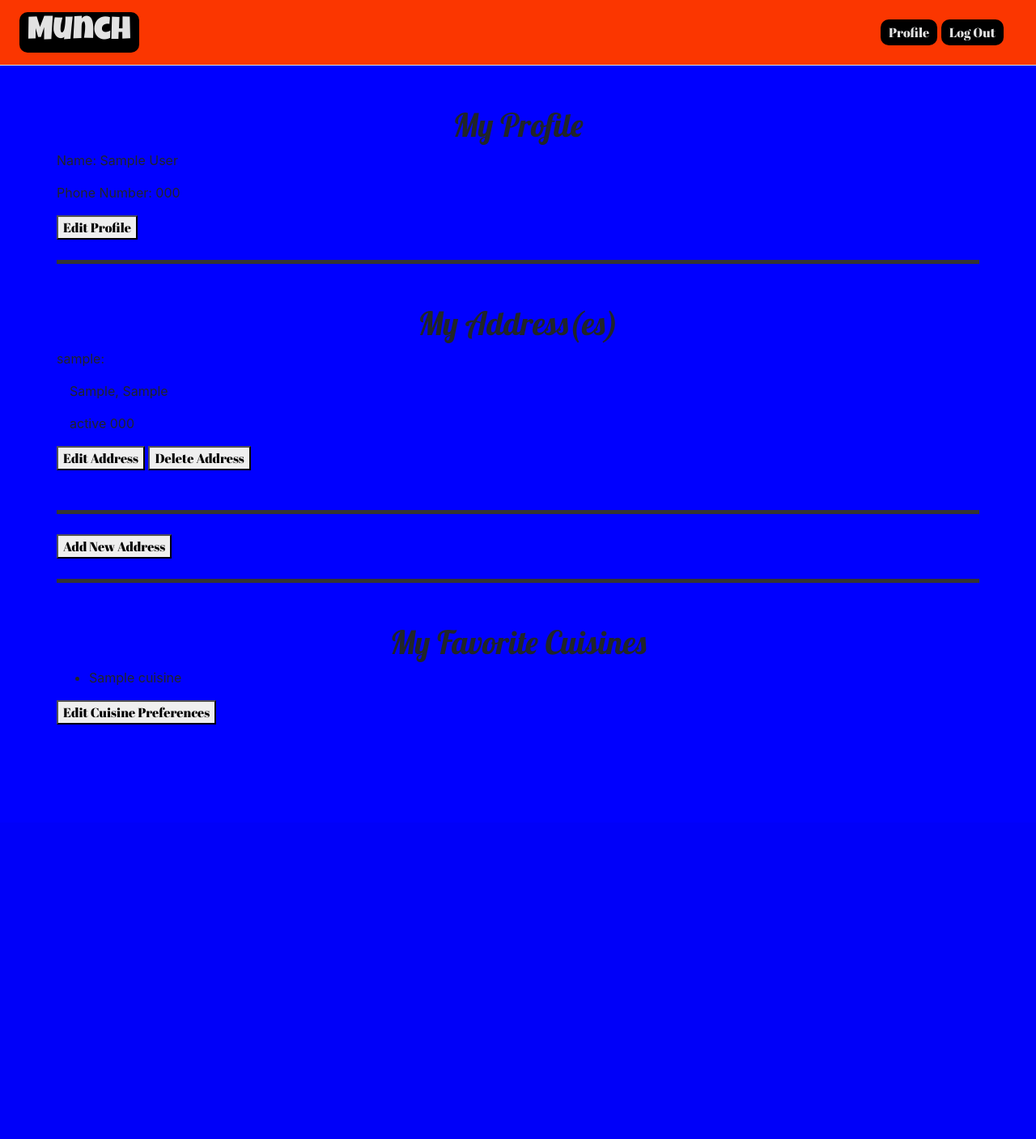
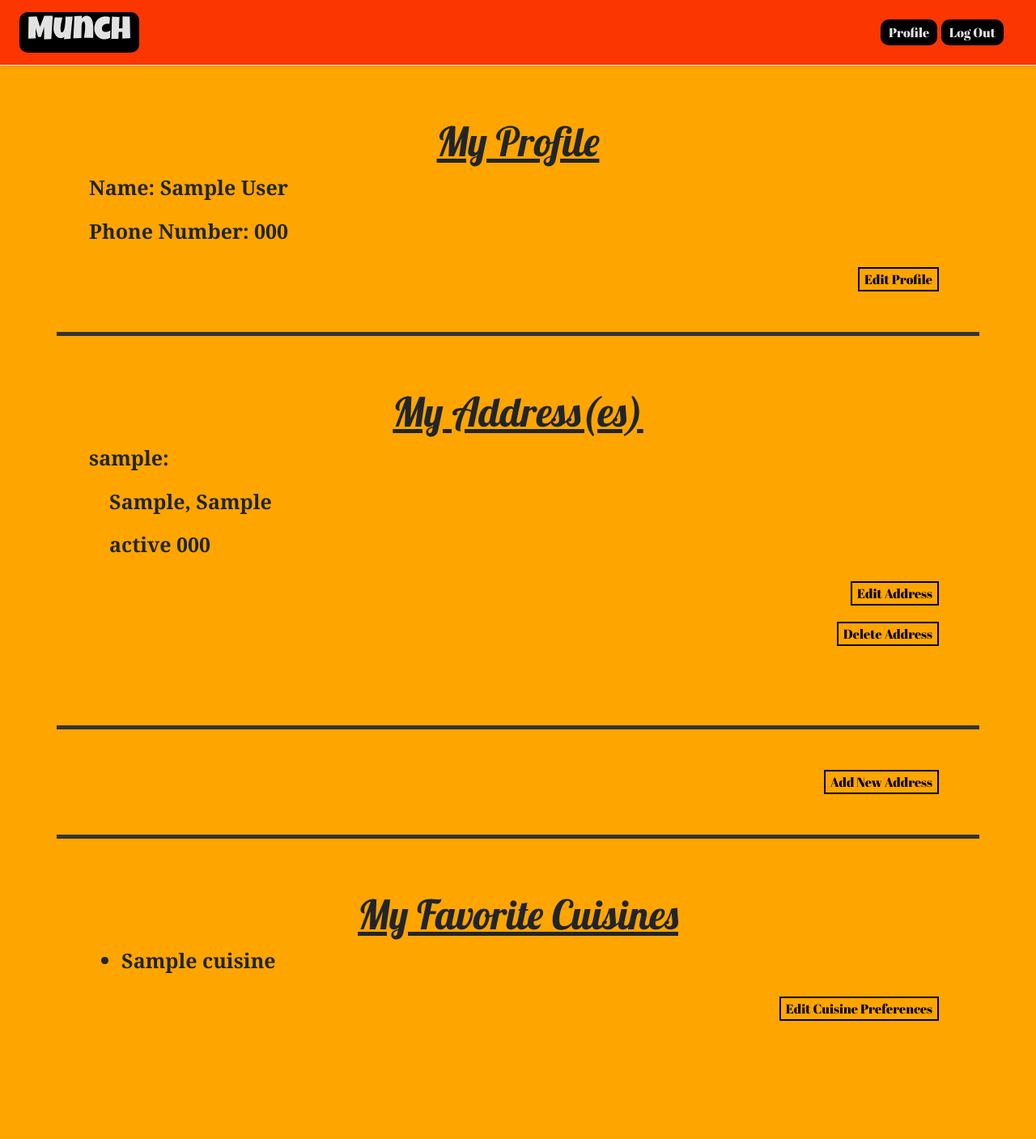
Before and after one commit to t-doan/munch-project, a Django app: page /auth/user-profile in a window 1280 px wide. Shown: the whole page at 81% size. Before the commit the page ends 895 px from the top, so only its background shows below. Run offline with Django 3.2, Linux system fonts and the light colour scheme; a user stored in the database is signed in; tables that the repository leaves empty hold one stand-in row (values such as "Sample post"); some libraries are stand-ins or nearby versions.

Commit message:
Adjust home page text position and color

```diff
--- a/static/css/styles.css
+++ b/static/css/styles.css
@@ -5,7 +5,7 @@ html {
   box-sizing: inherit;
 }
 body {
-  background: blue;
+  background: orange;
 }
 
 /* base.html
@@ -42,7 +42,7 @@ body {
     margin-top: 40px;
   }
   .dashboard .pricing-header .ordering {
-    background-color: white;
+    background-color: #E2E2E2; /* rbg(251,54,0) orange*/
     flex: 1 1 50%;
     flex-wrap: wrap;
   }
@@ -82,18 +82,23 @@ body {
 ================================================*/
 .profile > .container {
   border-bottom: 5px solid #343434;
-  padding: 25px 0;
+  padding: 40px 40px;
 }
 .profile > .container:last-of-type {
   border-bottom: none;
 }
 .profile .container h3 {
   font-family: 'Lobster', cursive;
-  font-size: 40px;
+  font-size: 50px;
   text-align: center;
+  text-decoration: underline;
 }
 .profile .container button {
   font-family: 'Abril Fatface', cursive;
+  background-color: orange;
+  border-style: solid;
+  border-color: black;
+  color: black;
 }
 
 /* signup.html
@@ -151,3 +156,33 @@ body {
   font-size: 40px;
   text-align: center;
 }
+
+/* text styling
+================================================*/
+.boldfont {
+  font-family: 'Georgia';
+  font-size: 25px;
+  font-weight: bold;
+}
+
+.underline {
+  font-family: 'Lobster';
+  font-size: 60px;
+  text-decoration: underline;
+  text-align: center;
+}
+
+/* button styling
+================================================*/
+.leftAlignButton {
+  display: flex; justify-content: flex-end;
+  padding: 10px;
+}
+
+.standardButton {
+  font-family: 'Abril Fatface', cursive;
+  background-color: orange;
+  border-style: solid;
+  border-color: black;
+  color: black;
+}
--- a/tables/static/css/styles.css
+++ b/tables/static/css/styles.css
@@ -42,7 +42,7 @@ body {
     margin-top: 40px;
   }
   .dashboard .pricing-header .ordering {
-    background-color: white;
+    background-color: #E2E2E2; /* rbg(251,54,0) orange*/
     flex: 1 1 50%;
     flex-wrap: wrap;
   }
--- a/tables/templates/tables/home.html
+++ b/tables/templates/tables/home.html
@@ -7,6 +7,7 @@
     <div class="ordering">
       <form action="{% url 'load_dashboard' %}" method="post">
         {% csrf_token %}
+        <br><br><br><br>
         <label for="search_address"><p>Start your Food Journey</p></label><br>
         <input type="text" name="search_address" value="" placeholder="Enter address or zipcode" size="30">
         <input type="submit" name="enter_address_btn" value="Find Food" class="standardButton">
```
